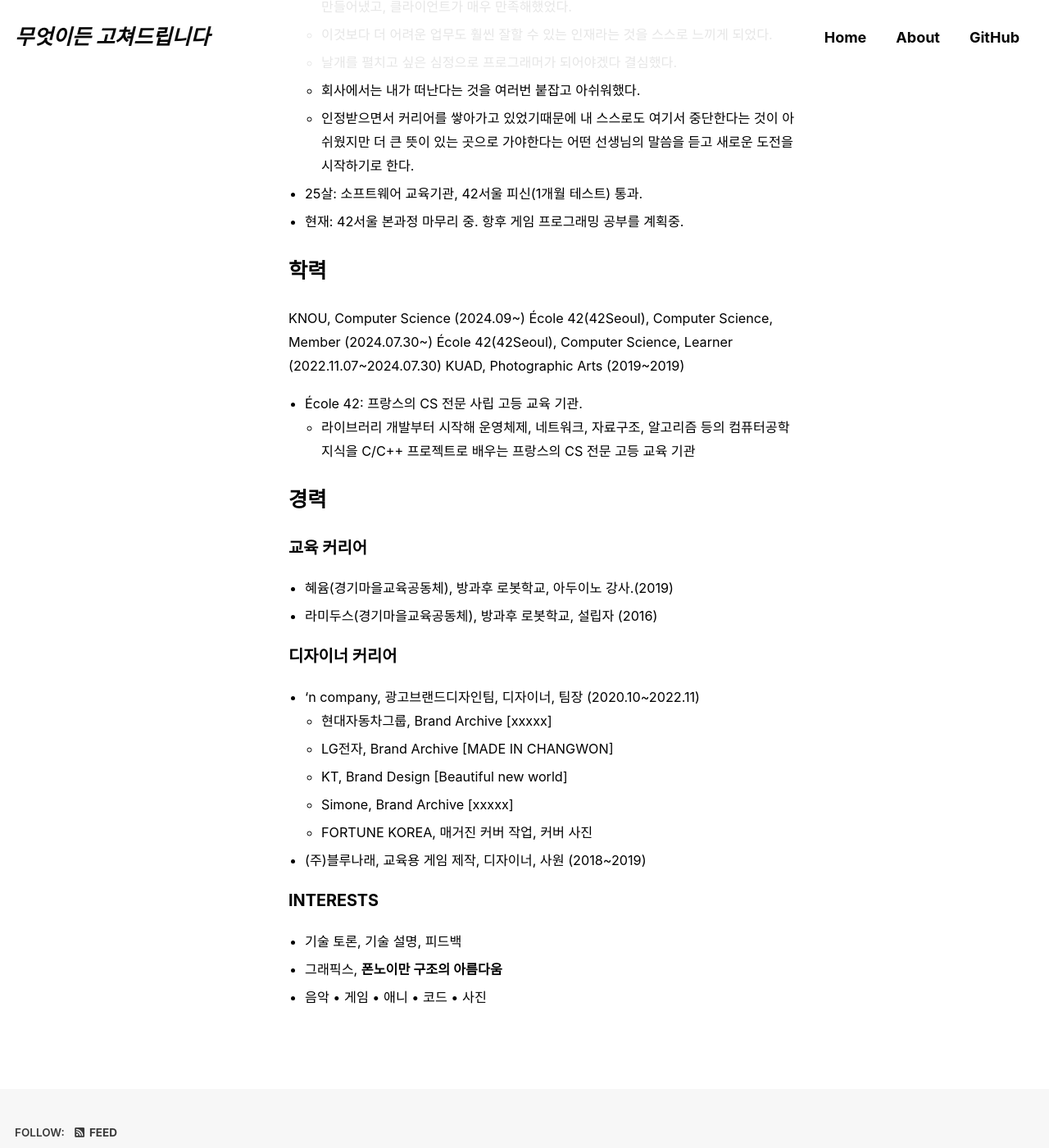
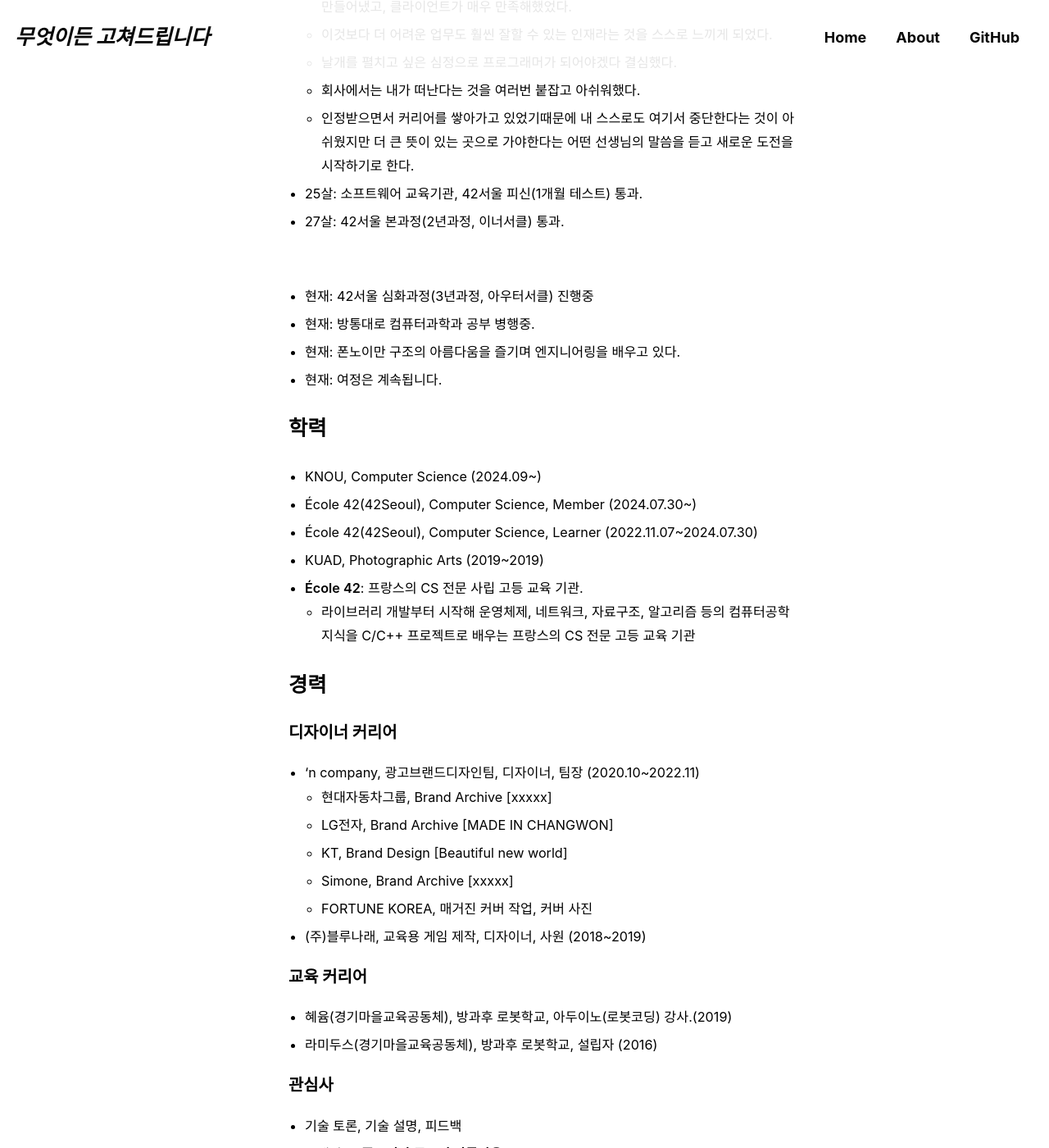
Before and after one commit to jeekpark/jeekpark.github.io, a Jekyll site: the page built from _pages/about.md, in a window 1280 px wide and 1400 px high, scrolled down 1992 px. Shown: the whole window at 82% size. Built offline with Jekyll 4.4.1, drawn with Linux system fonts in a browser that asks for light colours; cached includes are drawn as plain includes; some web fonts are replaced.

Commit message:
Update: 2024-09-20

```diff
--- a/_pages/about.md
+++ b/_pages/about.md
@@ -60,22 +60,27 @@ comments: false
     - 회사에서는 내가 떠난다는 것을 여러번 붙잡고 아쉬워했다.
     - 인정받으면서 커리어를 쌓아가고 있었기때문에 내 스스로도 여기서 중단한다는 것이 아쉬웠지만 더 큰 뜻이 있는 곳으로 가야한다는 어떤 선생님의 말씀을 듣고 새로운 도전을 시작하기로 한다.
 - 25살: 소프트웨어 교육기관, 42서울 피신(1개월 테스트) 통과.
-- 현재: 42서울 본과정 마무리 중. 항후 게임 프로그래밍 공부를 계획중.
+- 27살: 42서울 본과정(2년과정, 이너서클) 통과.
+
+<br>
+
+- 현재: 42서울 심화과정(3년과정, 아우터서클) 진행중
+- 현재: 방통대로 컴퓨터과학과 공부 병행중.
+- 현재: 폰노이만 구조의 아름다움을 즐기며 엔지니어링을 배우고 있다.
+- 현재: 여정은 계속됩니다.
 
 # 학력
-KNOU, Computer Science (2024.09~)
-École 42(42Seoul), Computer Science, Member (2024.07.30~)
-École 42(42Seoul), Computer Science, Learner (2022.11.07~2024.07.30)
-KUAD, Photographic Arts (2019~2019)
-
-- École 42: 프랑스의 CS 전문 사립 고등 교육 기관.
+- KNOU, Computer Science (2024.09~)
+- École 42(42Seoul), Computer Science, Member (2024.07.30~)
+- École 42(42Seoul), Computer Science, Learner (2022.11.07~2024.07.30)
+- KUAD, Photographic Arts (2019~2019)
+<br>
+- **École 42**: 프랑스의 CS 전문 사립 고등 교육 기관.
     - 라이브러리 개발부터 시작해 운영체제, 네트워크, 자료구조, 알고리즘 등의 컴퓨터공학 지식을 C/C++ 프로젝트로 배우는 프랑스의 CS 전문 고등 교육 기관
 
 # 경력
 
-### 교육 커리어
-- 혜윰(경기마을교육공동체), 방과후 로봇학교, 아두이노 강사.(2019)
-- 라미두스(경기마을교육공동체), 방과후 로봇학교, 설립자 (2016)
+
 
 ### 디자이너 커리어
 - 'n company, 광고브랜드디자인팀, 디자이너, 팀장 (2020.10~2022.11)
@@ -86,7 +91,11 @@ KUAD, Photographic Arts (2019~2019)
     - FORTUNE KOREA, 매거진 커버 작업, 커버 사진<br>
 - (주)블루나래, 교육용 게임 제작, 디자이너, 사원 (2018~2019)
 
-### INTERESTS
+### 교육 커리어
+- 혜윰(경기마을교육공동체), 방과후 로봇학교, 아두이노(로봇코딩) 강사.(2019)
+- 라미두스(경기마을교육공동체), 방과후 로봇학교, 설립자 (2016)
+
+### 관심사
 - 기술 토론, 기술 설명, 피드백
 - 그래픽스, **폰노이만 구조의 아름다움**
 - 음악 • 게임 • 애니 • 코드 • 사진
```
